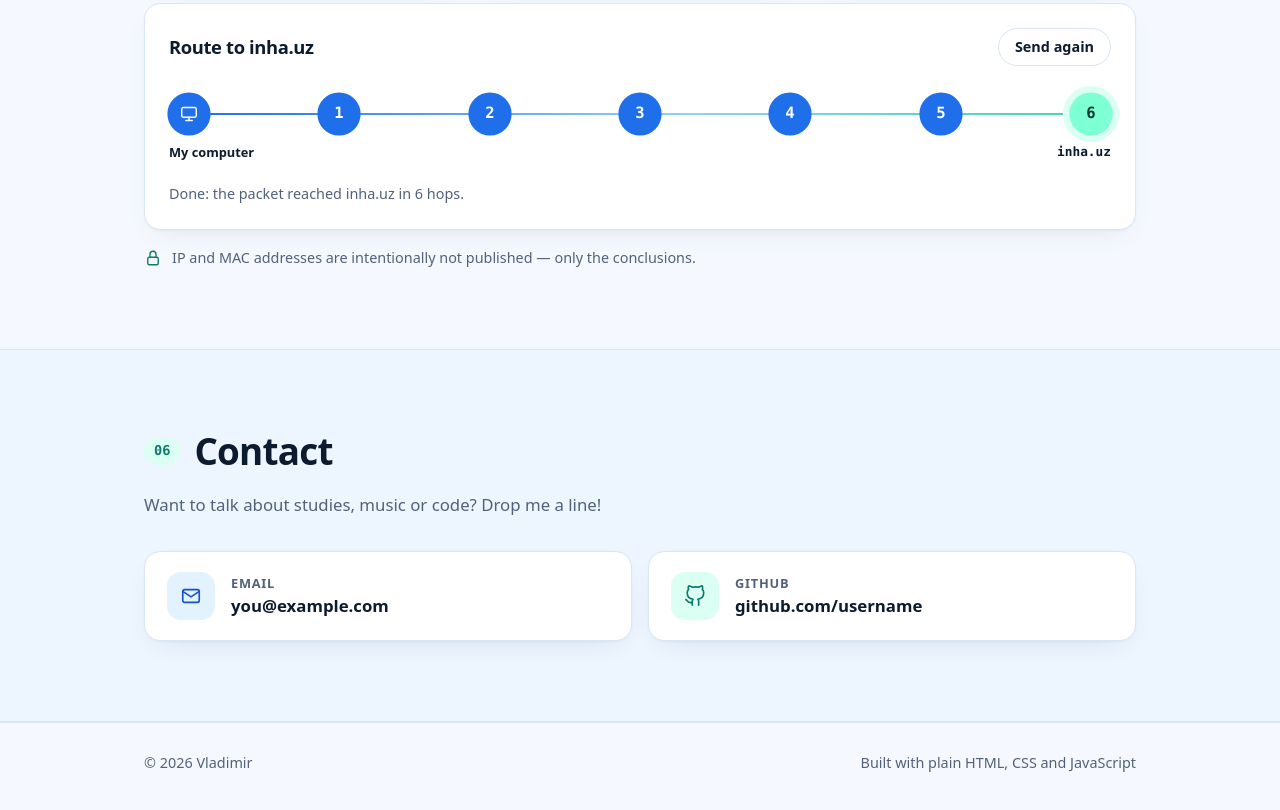
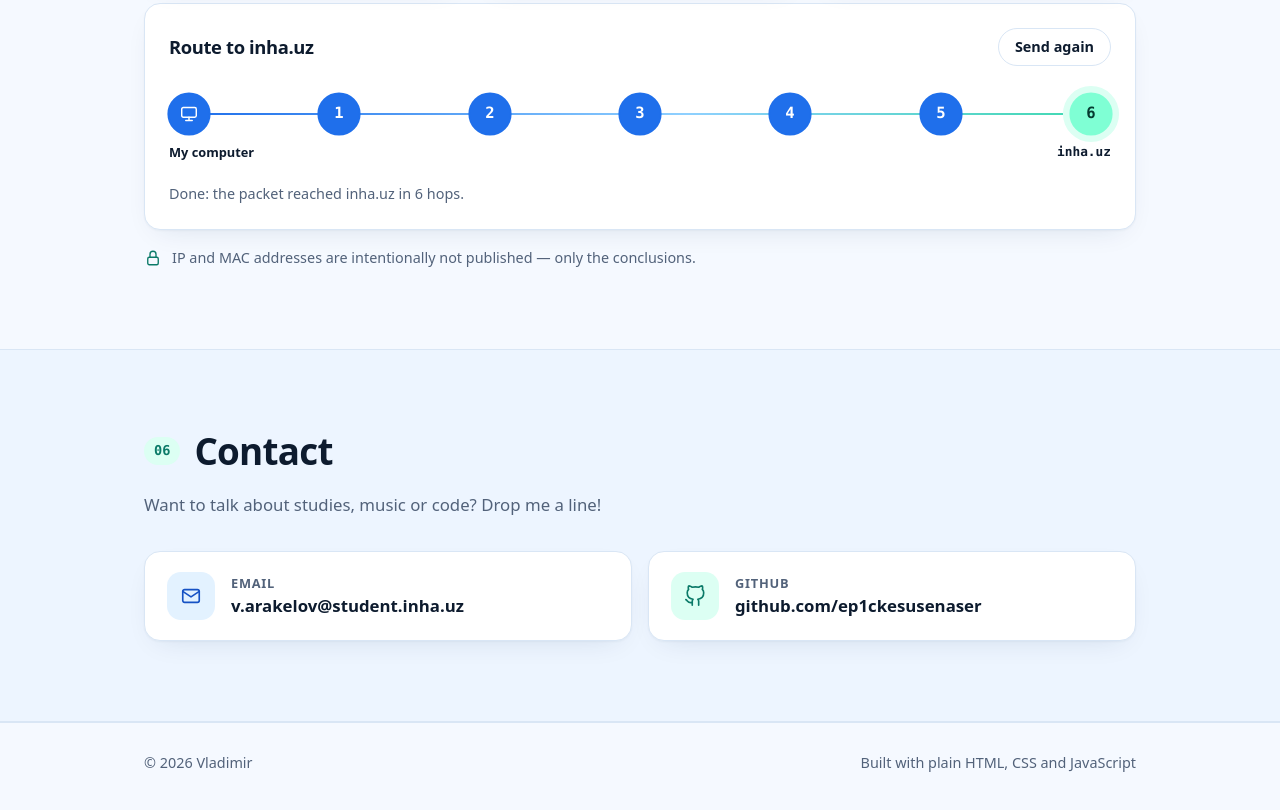
Before and after one commit to ep1ckesusenaser/introtoitsite.github.io, a plain HTML site: page index.html in a window 1280 px wide. Shown: the part 3049-3859 px from the top of the page. Drawn offline with Linux system fonts and the light colour scheme.

Commit message:
Replace contact placeholders with real email and GitHub
Co-Authored-By: Claude Opus 5.5 <noreply@anthropic.com>

```diff
--- a/index.html
+++ b/index.html
@@ -336,25 +336,23 @@
         <p class="section-intro">Want to talk about studies, music or code? Drop me a line!</p>
 
         <div class="contact-grid">
-          <!-- TODO: replace you@example.com with your real email (in both href and text) -->
-          <a class="card contact-card" href="mailto:you@example.com">
+          <a class="card contact-card" href="mailto:v.arakelov@student.inha.uz">
             <span class="contact-icon contact-icon--blue" aria-hidden="true">
               <svg viewBox="0 0 24 24" width="22" height="22" fill="none" stroke="currentColor" stroke-width="1.8" stroke-linecap="round" stroke-linejoin="round"><rect x="3" y="5" width="18" height="14" rx="2"/><path d="m3 7 9 6 9-6"/></svg>
             </span>
             <span class="contact-text">
               <span class="contact-label">Email</span>
-              <span class="contact-value">you@example.com</span>
+              <span class="contact-value">v.arakelov@student.inha.uz</span>
             </span>
           </a>
 
-          <!-- TODO: replace "username" with your GitHub username (in both href and text) -->
-          <a class="card contact-card" href="https://github.com/username" target="_blank" rel="noopener noreferrer">
+          <a class="card contact-card" href="https://github.com/ep1ckesusenaser" target="_blank" rel="noopener noreferrer">
             <span class="contact-icon contact-icon--aqua" aria-hidden="true">
               <svg viewBox="0 0 24 24" width="22" height="22" fill="none" stroke="currentColor" stroke-width="1.8" stroke-linecap="round" stroke-linejoin="round"><path d="M9 19c-5 1.5-5-2.5-7-3m14 6v-3.87a3.37 3.37 0 0 0-.94-2.61c3.14-.35 6.44-1.54 6.44-7A5.44 5.44 0 0 0 20 4.77 5.07 5.07 0 0 0 19.91 1S18.73.65 16 2.48a13.38 13.38 0 0 0-7 0C6.27.65 5.09 1 5.09 1A5.07 5.07 0 0 0 5 4.77a5.44 5.44 0 0 0-1.5 3.78c0 5.42 3.3 6.61 6.44 7A3.37 3.37 0 0 0 9 18.13V22"/></svg>
             </span>
             <span class="contact-text">
               <span class="contact-label">GitHub</span>
-              <span class="contact-value">github.com/username</span>
+              <span class="contact-value">github.com/ep1ckesusenaser</span>
             </span>
           </a>
         </div>
```
